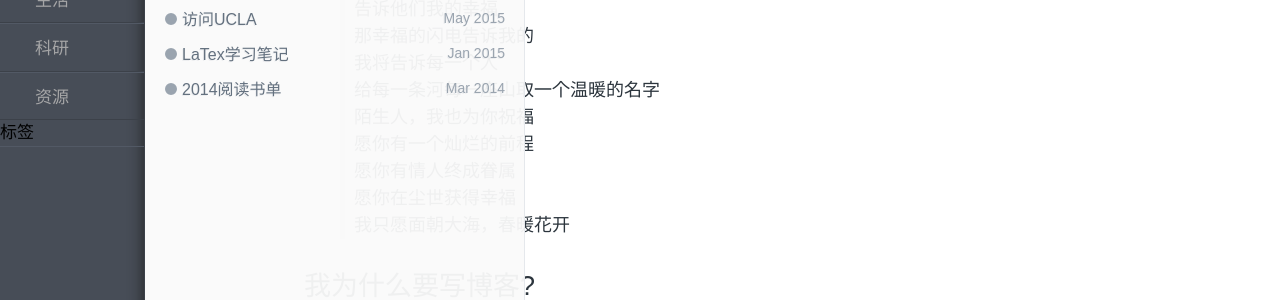
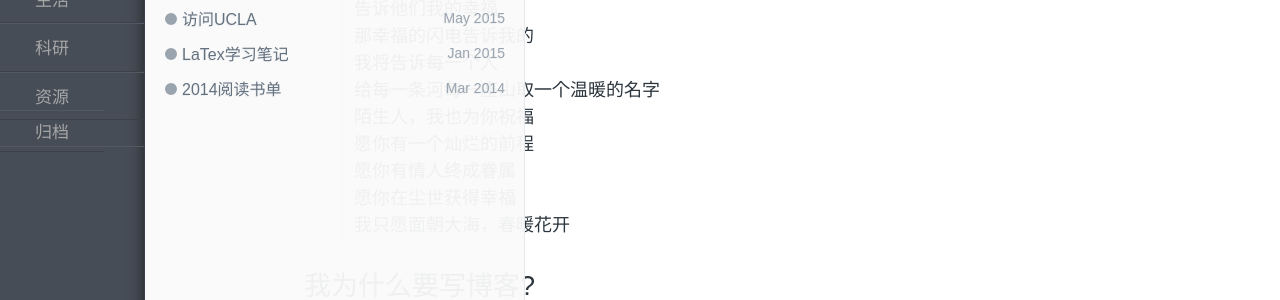
Before and after one commit to polyHong/polyHong.github.io, a Jekyll site: the page built from index.md, in a window 1280 px wide. Shown: the part 352-652 px from the top of the page. Built offline with Jekyll 4.4.1, drawn with Linux system fonts in a browser that asks for light colours; Markdown is read by kramdown in place of the engine named in the settings.

Commit message:
add archive nav side

```diff
--- a/_includes/nav.html
+++ b/_includes/nav.html
@@ -7,8 +7,8 @@
       {% for category in site.categories %}
         <li id="{{ category[0] }}" class="tags__li tags-btn">{{ category[0] }}</li>
       {% endfor %}
-	  <li><a href="#tags" data-toggle="tab">{{ site.locals.tags }}</a></li>
-	  <!--<li><a class="tags__li tags-btn" href="/pages/archive.html">{{ site.locals.archive }}</a></li> -->
+	  <!-- <li><a href="#tags" data-toggle="tab">{{ site.locals.tags }}</a></li> -->
+	  <li><a class="tags__li tags-btn" href="/pages/archive.html">{{ site.locals.archive }}</a></li>
 	  <!-- <li><a class="tags__li tags-btn" href="/pages/about.html">{{ site.locals.about }}</a></li>  -->
     </ul>
 
```
